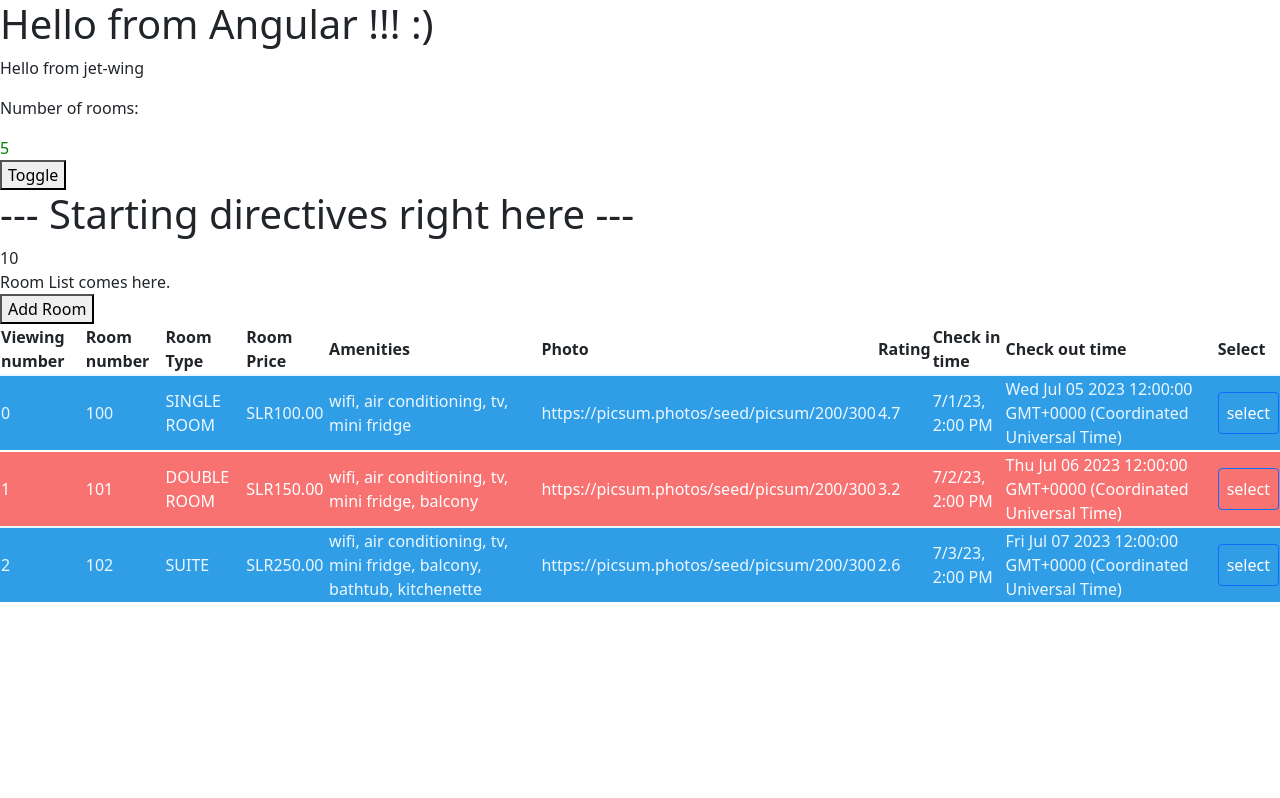
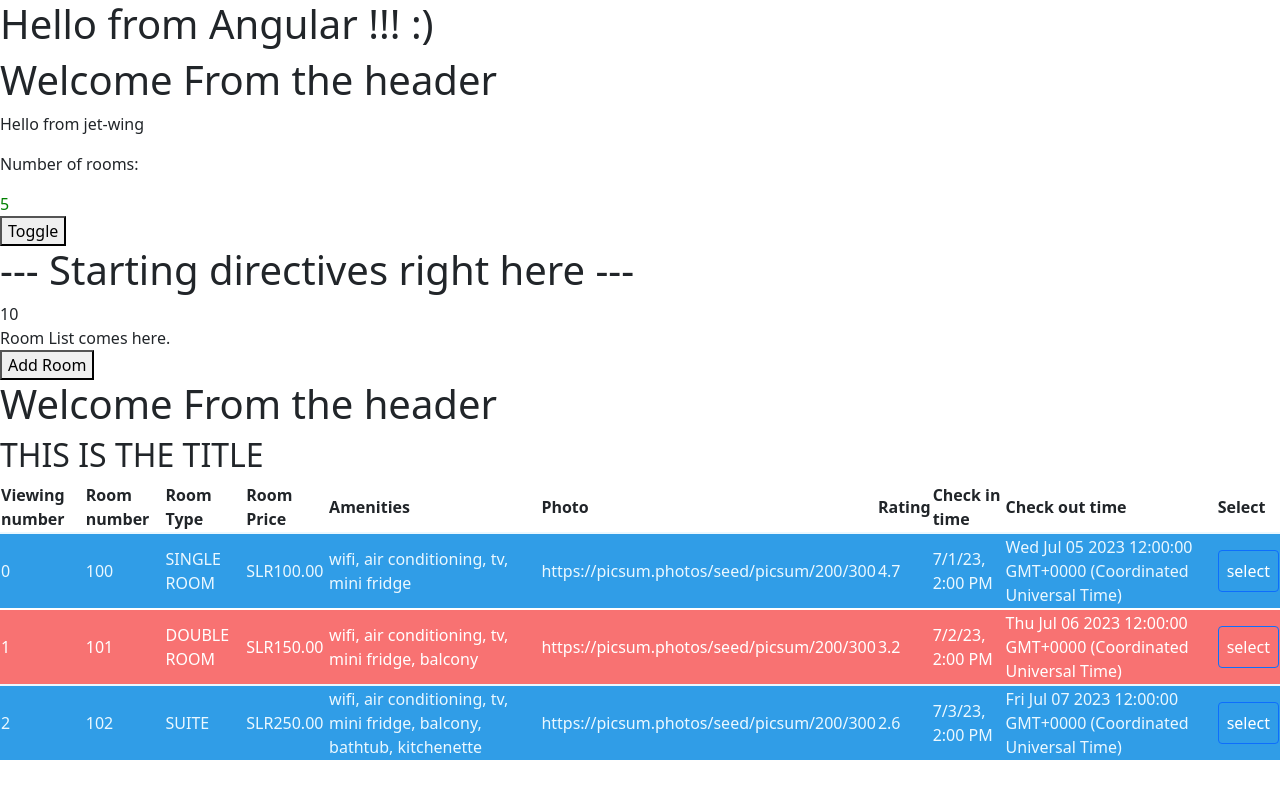
Before and after one commit to CodingSkillBuilder/hotel-Inventory-App, an Angular app: page / in a window 1280 px wide. Built offline with nearby package versions, Linux system fonts and the light colour scheme.

Commit message:
feat: Event tracking added

```diff
--- a/src/app/app.module.ts
+++ b/src/app/app.module.ts
@@ -6,12 +6,14 @@ import { AppComponent } from './app.component';
 import { RoomsComponent } from './rooms/rooms.component';
 import { BrowserAnimationsModule } from '@angular/platform-browser/animations';
 import { RoomsListComponent } from './rooms/rooms-list/rooms-list.component';
+import { HeaderComponent } from './header/header.component';
 
 @NgModule({
   declarations: [
     AppComponent,
     RoomsComponent,
-    RoomsListComponent
+    RoomsListComponent,
+    HeaderComponent
   ],
   imports: [
     BrowserModule,
--- /dev/null
+++ b/src/app/header/header.component.html
@@ -0,0 +1 @@
+<h1>Welcome {{headerText}}</h1>
--- /dev/null
+++ b/src/app/header/header.component.ts
@@ -0,0 +1,17 @@
+import { Component, OnInit } from '@angular/core';
+
+@Component({
+  selector: 'app-header',
+  templateUrl: './header.component.html',
+  styleUrls: ['./header.component.scss']
+})
+export class HeaderComponent implements OnInit {
+
+  headerText:string = "From the header";
+
+  constructor() { }
+
+  ngOnInit(): void {
+  }
+
+}
--- a/src/app/rooms/rooms-list/rooms-list.component.html
+++ b/src/app/rooms/rooms-list/rooms-list.component.html
@@ -1,5 +1,6 @@
+<app-header></app-header>
 
-
+<h2>{{title}}</h2>
 
 <table class="table">
   <tr>
--- a/src/app/rooms/rooms-list/rooms-list.component.ts
+++ b/src/app/rooms/rooms-list/rooms-list.component.ts
@@ -20,11 +20,17 @@ export class RoomsListComponent implements OnInit, OnChanges {
 
   @Input() roomDetails: RoomDetails[] = [];
 
+  @Input() title!: string;
+  // @Input() title: string = "";
+
   @Output() roomSelected = new EventEmitter<RoomDetails>();
   constructor() { }
 
   ngOnChanges(changes: SimpleChanges): void {
     console.log(changes);
+    if (changes['title']) {
+      this.title = changes['title'].currentValue.toUpperCase();
+    }
   }
 
   ngOnInit(): void {
--- a/src/app/rooms/rooms.component.html
+++ b/src/app/rooms/rooms.component.html
@@ -1,3 +1,5 @@
+<app-header></app-header>
+
 <p>Hello from {{hotelName}}</p>
 <div [hidden]="toggleMark">
   <p>Number of rooms: </p>
@@ -19,7 +21,7 @@
 </div>
 
 <button (click)="addRoom()">Add Room</button>
-<app-rooms-list [roomDetails]="roomDetails" (roomSelected)="selectRoom($event)"> </app-rooms-list>
+<app-rooms-list [roomDetails]="roomDetails" (roomSelected)="selectRoom($event)" [title]="title"> </app-rooms-list>
 <div
   *ngIf="selectedRoom"
   [innerText]="selectedRoom | json"
--- a/src/app/rooms/rooms.component.ts
+++ b/src/app/rooms/rooms.component.ts
@@ -1,5 +1,6 @@
-import {ChangeDetectionStrategy, Component, OnInit} from '@angular/core';
+import {AfterViewInit, ChangeDetectionStrategy, Component, OnInit, ViewChild} from '@angular/core';
 import {Room, RoomDetails} from "./rooms";
+import {HeaderComponent} from "../header/header.component";
 
 @Component({
   selector: 'app-rooms',
@@ -7,7 +8,7 @@ import {Room, RoomDetails} from "./rooms";
   styleUrls: ['./rooms.component.scss'],
 
 })
-export class RoomsComponent implements OnInit {
+export class RoomsComponent implements OnInit, AfterViewInit {
 
 
   hotelName: string = "jet-wing";
@@ -18,14 +19,19 @@ export class RoomsComponent implements OnInit {
     availableRooms: 10,
     bookedRooms: 5,
   }
+  title:string = "This is the title";
 
+
+  constructor() { }
+
+
+  @ViewChild(HeaderComponent, {static: true}) headerComponent!: HeaderComponent;
 
 
   toggle() {
     this.toggleMark = !this.toggleMark;
+    this.title = "The toggle button was hit";
   }
-
-  constructor() { }
 
   roomDetails: RoomDetails[] = [];
   ngOnInit(): void {
@@ -61,7 +67,15 @@ export class RoomsComponent implements OnInit {
         checkOutTime: new Date('2023-07-07T12:00:00')
       }
     ];
+    console.log(this.headerComponent);
   }
+
+  ngAfterViewInit(): void {
+    console.log(this.headerComponent);
+  }
+
+
+
   selectedRoom!: RoomDetails;
   selectRoom(room: RoomDetails){
     this.selectedRoom = room;
@@ -83,4 +97,6 @@ export class RoomsComponent implements OnInit {
     this.roomDetails = [...this.roomDetails, room];
   }
 
+
+
 }
```
Also changed, not shown: src/app/header/header.component.scss (added), 1 other file (tests, documents, lock files or other folders).
